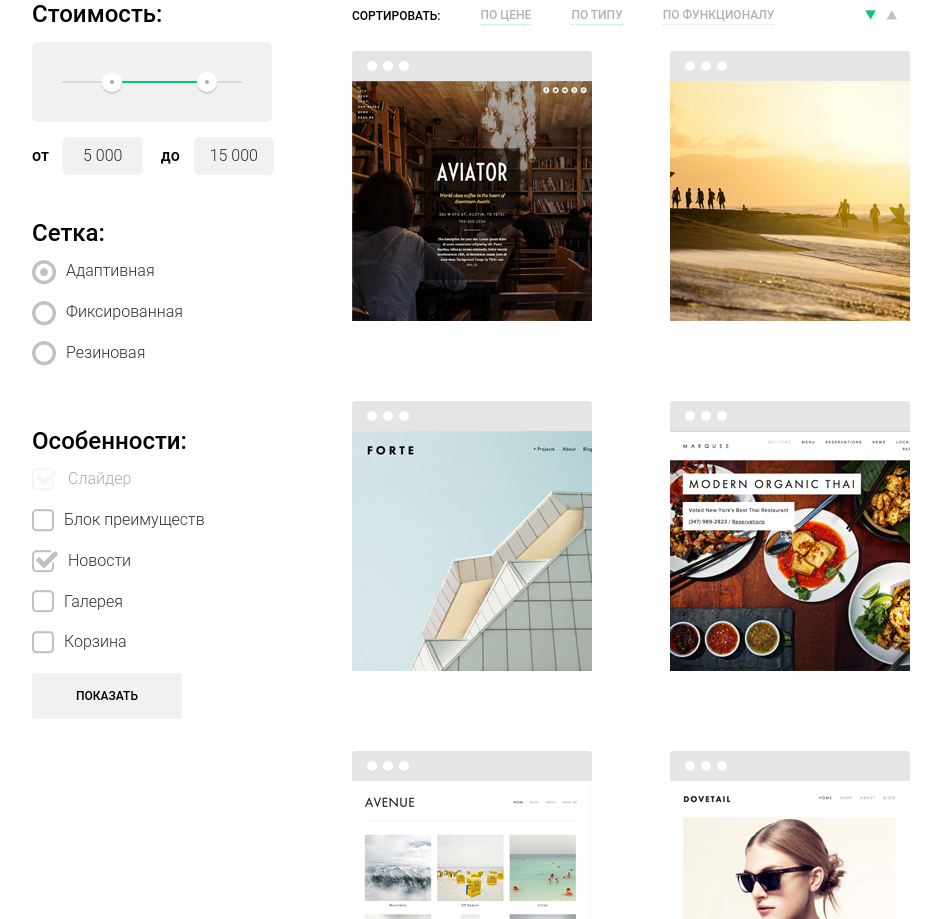
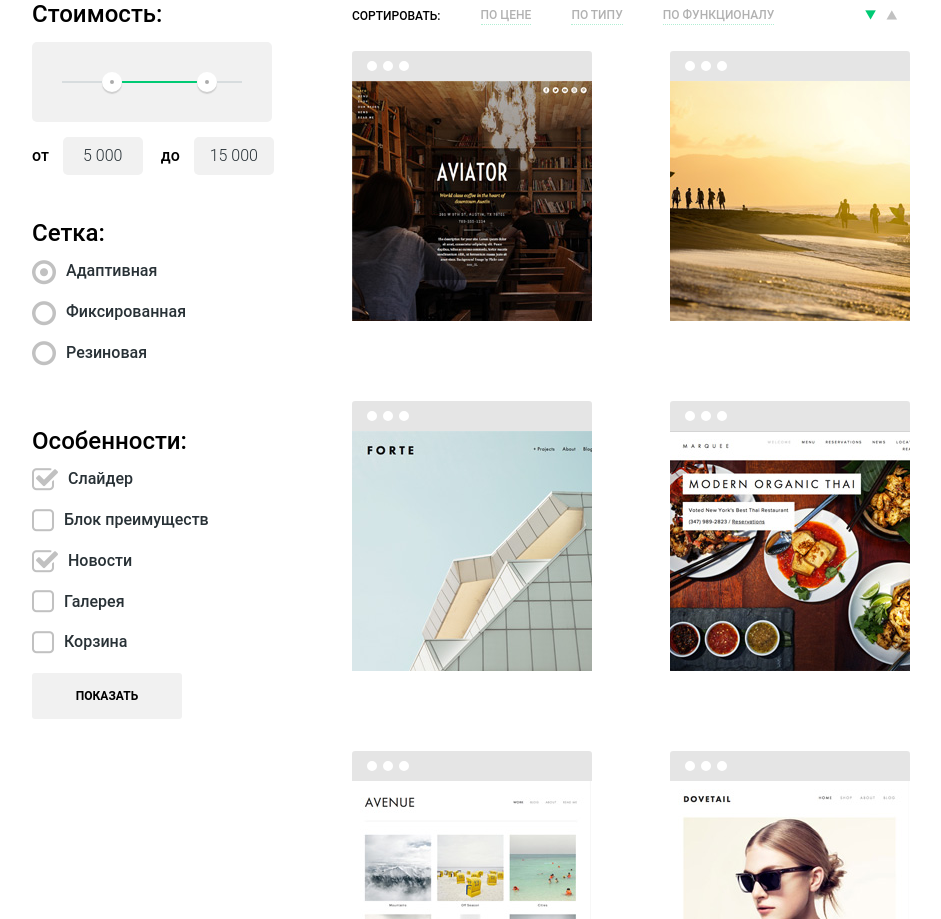
Before and after one commit to romanovaviktoriya/149336-nerds, a plain HTML site: page store.html in a window 1280 px wide. Shown: the part 471-1390 px from the top of the page, without its empty margins (168-1109 px from the left). Drawn offline with Linux system fonts and the light colour scheme; files whose address does not match are found by name; a web font is replaced by a local one.

Commit message:
Еще подчистила

```diff
--- a/css/style.css
+++ b/css/style.css
@@ -707,6 +707,7 @@ a:active .icon-basket {
 .left-part-form h2 {
 	margin-top: 47px;
 	margin-bottom: 17px;
+	font-weight: normal;
 }
 
 .left-part-form h2:first-child {
@@ -720,7 +721,7 @@ a:active .icon-basket {
 .left-part-form input[type="radio"] + label {
 	display: inline-block;
 	vertical-align: middle;
-	font-family: 'Roboto Light', sans-serif;
+	font-family: 'Roboto Medium', Arial, sans-serif;
 	font-size: 16px;
 	line-height: 20px;
 	color: #283136;
@@ -750,7 +751,7 @@ a:active .icon-basket {
 .left-part-form input[type="checkbox"] + label {
 	display: inline-block;
 	vertical-align: middle;
-	font-family: 'Roboto Light', sans-serif;
+	font-family: 'Roboto Medium', Arial, sans-serif;
 	font-size: 16px;
 	line-height: 20px;
 	color: #283136;
@@ -784,6 +785,7 @@ a:active .icon-basket {
 .left-part-form .btn{					/* Кнопка в Форме */
     width: 150px;
     margin-top: ;
+	font-family: 'Roboto', Arial, sans-serif;
 	background-color: #f1f1f1;
 	color: #000;
 	outline: none;
--- a/store.html
+++ b/store.html
@@ -65,7 +65,7 @@
 						<label for="stretch">Резиновая</label><br>
 
 						<h2>Особенности:</h2>
-					<input type="checkbox" disabled id="check01" name="checkbox" value="" checked>
+						<input type="checkbox" id="check01" name="checkbox" value="" checked>
 						<label for="check01">Слайдер</label><br>
 						<input type="checkbox" id="check02" name="checkbox" value="">
 						<label for="check02">Блок преимуществ</label><br>
@@ -75,7 +75,6 @@
 						<label for="check04">Галерея</label><br>
 						<input type="checkbox" id="check05" name="checkbox" value="">
 						<label for="check05">Корзина</label><br>
-
 						<button type="submit" class="btn">Показать</button>
 					</form>
 				</div>
```
Also changed, not shown: index.html (+0 -24 lines). Lines whose indentation alone changed are shown as unchanged.
